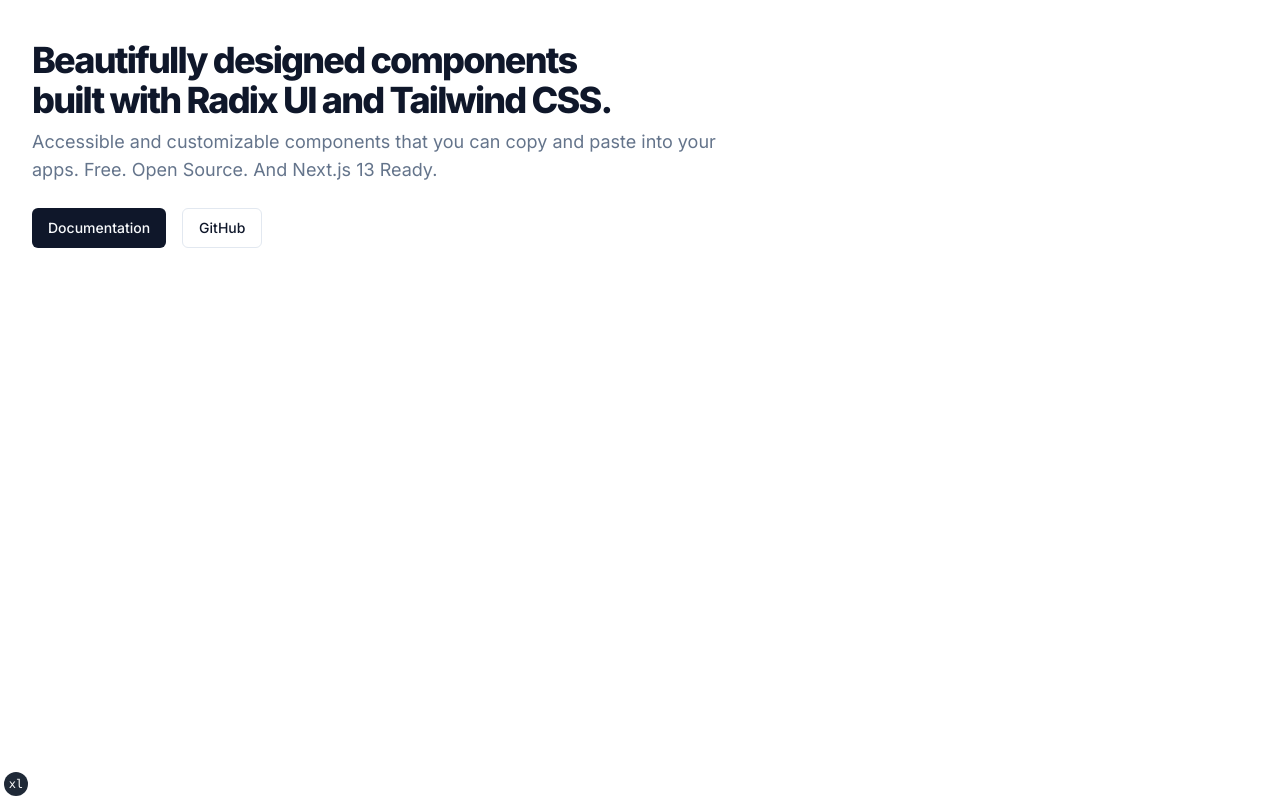
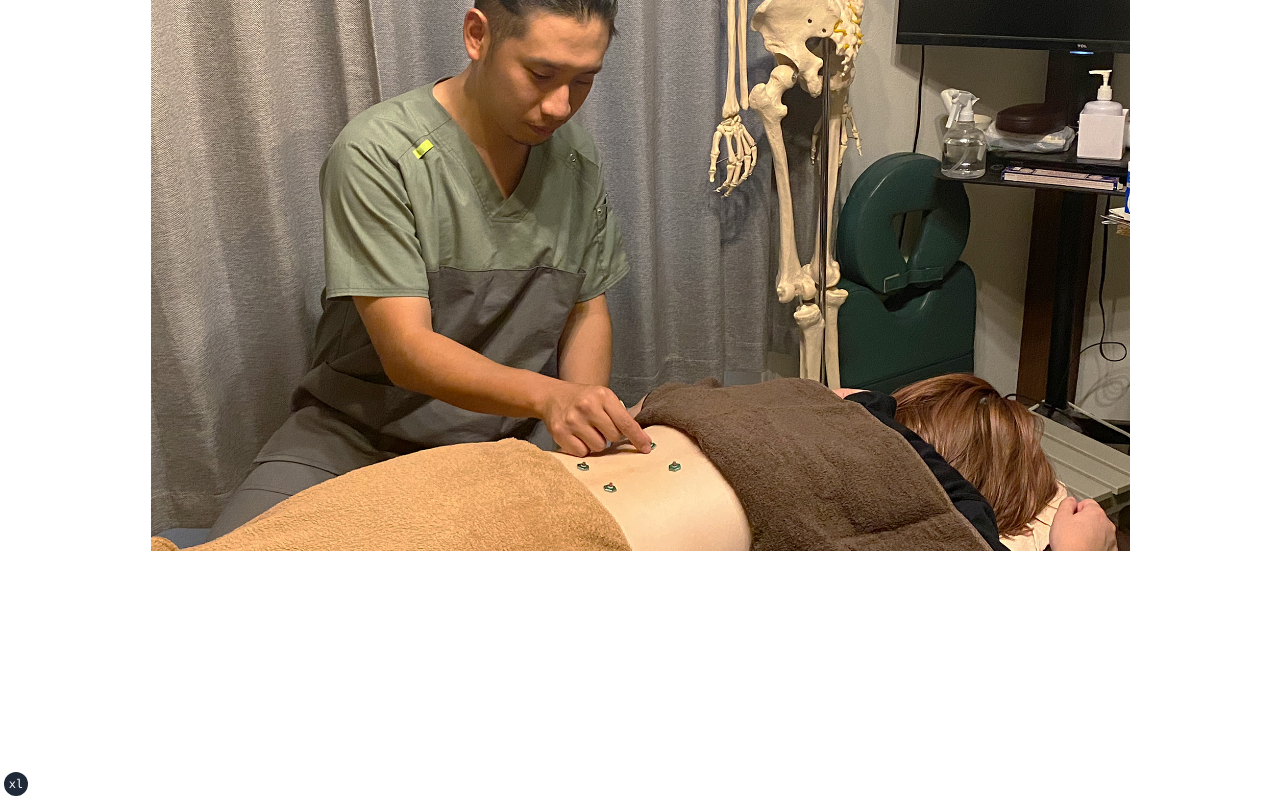
Before and after one commit to kotaro1574/shigeuchi-shinkyu-site, a Next.js app: page / in a window 1280 px wide. Built offline with nearby package versions, Linux system fonts and the light colour scheme.

Commit message:
create: main-carousel

```diff
--- a/app/page.tsx
+++ b/app/page.tsx
@@ -1,39 +1,10 @@
-import Link from "next/link"
-
-import { siteConfig } from "@/config/site"
-import { buttonVariants } from "@/components/ui/button"
+import { MainCarousel } from "@/components/main-carouse"
 
 export default function IndexPage() {
   return (
-    <section className="container grid items-center gap-6 pb-8 pt-6 md:py-10">
-      <div className="flex max-w-[980px] flex-col items-start gap-2">
-        <h1 className="text-3xl font-extrabold leading-tight tracking-tighter md:text-4xl">
-          Beautifully designed components <br className="hidden sm:inline" />
-          built with Radix UI and Tailwind CSS.
-        </h1>
-        <p className="max-w-[700px] text-lg text-muted-foreground">
-          Accessible and customizable components that you can copy and paste
-          into your apps. Free. Open Source. And Next.js 13 Ready.
-        </p>
-      </div>
-      <div className="flex gap-4">
-        <Link
-          href={siteConfig.links.docs}
-          target="_blank"
-          rel="noreferrer"
-          className={buttonVariants()}
-        >
-          Documentation
-        </Link>
-        <Link
-          target="_blank"
-          rel="noreferrer"
-          href={siteConfig.links.github}
-          className={buttonVariants({ variant: "outline" })}
-        >
-          GitHub
-        </Link>
-      </div>
-    </section>
+    <div className="mx-auto max-w-[980px]">
+      <MainCarousel />
+      <section className="container grid items-center gap-6 pb-8 pt-6 md:py-10"></section>
+    </div>
   )
 }
--- /dev/null
+++ b/components/main-carouse.tsx
@@ -0,0 +1,48 @@
+"use client"
+
+import { useRef } from "react"
+import Image from "next/image"
+import Autoplay from "embla-carousel-autoplay"
+
+import {
+  Carousel,
+  CarouselContent,
+  CarouselItem,
+} from "@/components/ui/carousel"
+
+import { AspectRatio } from "./ui/aspect-ratio"
+
+const carouselItems = [
+  "/images/mainVisual1.jpg",
+  "/images/mainVisual2.jpg",
+  "/images/mainVisual3.jpg",
+  "/images/mainVisual4.jpg",
+]
+
+export function MainCarousel() {
+  const plugin = useRef(Autoplay({ delay: 4000, stopOnInteraction: true }))
+  return (
+    <Carousel
+      plugins={[plugin.current]}
+      opts={{
+        loop: true,
+      }}
+    >
+      <CarouselContent>
+        {carouselItems.map((item, index) => (
+          <CarouselItem key={index}>
+            <AspectRatio ratio={16 / 9}>
+              <Image
+                src={item}
+                priority={index === 0}
+                alt="main visual"
+                fill
+                className="object-cover"
+              />
+            </AspectRatio>
+          </CarouselItem>
+        ))}
+      </CarouselContent>
+    </Carousel>
+  )
+}
--- /dev/null
+++ b/components/ui/aspect-ratio.tsx
@@ -0,0 +1,5 @@
+import * as AspectRatioPrimitive from "@radix-ui/react-aspect-ratio"
+
+const AspectRatio = AspectRatioPrimitive.Root
+
+export { AspectRatio }
--- /dev/null
+++ b/components/ui/carousel.tsx
@@ -0,0 +1,260 @@
+import * as React from "react"
+import useEmblaCarousel, {
+  type UseEmblaCarouselType,
+} from "embla-carousel-react"
+import { ArrowLeft, ArrowRight } from "lucide-react"
+
+import { cn } from "@/lib/utils"
+import { Button } from "@/components/ui/button"
+
+type CarouselApi = UseEmblaCarouselType[1]
+type UseCarouselParameters = Parameters<typeof useEmblaCarousel>
+type CarouselOptions = UseCarouselParameters[0]
+type CarouselPlugin = UseCarouselParameters[1]
+
+type CarouselProps = {
+  opts?: CarouselOptions
+  plugins?: CarouselPlugin
+  orientation?: "horizontal" | "vertical"
+  setApi?: (api: CarouselApi) => void
+}
+
+type CarouselContextProps = {
+  carouselRef: ReturnType<typeof useEmblaCarousel>[0]
+  api: ReturnType<typeof useEmblaCarousel>[1]
+  scrollPrev: () => void
+  scrollNext: () => void
+  canScrollPrev: boolean
+  canScrollNext: boolean
+} & CarouselProps
+
+const CarouselContext = React.createContext<CarouselContextProps | null>(null)
+
+function useCarousel() {
+  const context = React.useContext(CarouselContext)
+
+  if (!context) {
+    throw new Error("useCarousel must be used within a <Carousel />")
+  }
+
+  return context
+}
+
+const Carousel = React.forwardRef<
+  HTMLDivElement,
+  React.HTMLAttributes<HTMLDivElement> & CarouselProps
+>(
+  (
+    {
+      orientation = "horizontal",
+      opts,
+      setApi,
+      plugins,
+      className,
+      children,
+      ...props
+    },
+    ref
+  ) => {
+    const [carouselRef, api] = useEmblaCarousel(
+      {
+        ...opts,
+        axis: orientation === "horizontal" ? "x" : "y",
+      },
+      plugins
+    )
+    const [canScrollPrev, setCanScrollPrev] = React.useState(false)
+    const [canScrollNext, setCanScrollNext] = React.useState(false)
+
+    const onSelect = React.useCallback((api: CarouselApi) => {
+      if (!api) {
+        return
+      }
+
+      setCanScrollPrev(api.canScrollPrev())
+      setCanScrollNext(api.canScrollNext())
+    }, [])
+
+    const scrollPrev = React.useCallback(() => {
+      api?.scrollPrev()
+    }, [api])
+
+    const scrollNext = React.useCallback(() => {
+      api?.scrollNext()
+    }, [api])
+
+    const handleKeyDown = React.useCallback(
+      (event: React.KeyboardEvent<HTMLDivElement>) => {
+        if (event.key === "ArrowLeft") {
+          event.preventDefault()
+          scrollPrev()
+        } else if (event.key === "ArrowRight") {
+          event.preventDefault()
+          scrollNext()
+        }
+      },
+      [scrollPrev, scrollNext]
+    )
+
+    React.useEffect(() => {
+      if (!api || !setApi) {
+        return
+      }
+
+      setApi(api)
+    }, [api, setApi])
+
+    React.useEffect(() => {
+      if (!api) {
+        return
+      }
+
+      onSelect(api)
+      api.on("reInit", onSelect)
+      api.on("select", onSelect)
+
+      return () => {
+        api?.off("select", onSelect)
+      }
+    }, [api, onSelect])
+
+    return (
+      <CarouselContext.Provider
+        value={{
+          carouselRef,
+          api: api,
+          opts,
+          orientation:
+            orientation || (opts?.axis === "y" ? "vertical" : "horizontal"),
+          scrollPrev,
+          scrollNext,
+          canScrollPrev,
+          canScrollNext,
+        }}
+      >
+        <div
+          ref={ref}
+          onKeyDownCapture={handleKeyDown}
+          className={cn("relative", className)}
+          role="region"
+          aria-roledescription="carousel"
+          {...props}
+        >
+          {children}
+        </div>
+      </CarouselContext.Provider>
+    )
+  }
+)
+Carousel.displayName = "Carousel"
+
+const CarouselContent = React.forwardRef<
+  HTMLDivElement,
+  React.HTMLAttributes<HTMLDivElement>
+>(({ className, ...props }, ref) => {
+  const { carouselRef, orientation } = useCarousel()
+
+  return (
+    <div ref={carouselRef} className="overflow-hidden">
+      <div
+        ref={ref}
+        className={cn(
+          "flex",
+          orientation === "horizontal" ? "-ml-4" : "-mt-4 flex-col",
+          className
+        )}
+        {...props}
+      />
+    </div>
+  )
+})
+CarouselContent.displayName = "CarouselContent"
+
+const CarouselItem = React.forwardRef<
+  HTMLDivElement,
+  React.HTMLAttributes<HTMLDivElement>
+>(({ className, ...props }, ref) => {
+  const { orientation } = useCarousel()
+
+  return (
+    <div
+      ref={ref}
+      role="group"
+      aria-roledescription="slide"
+      className={cn(
+        "min-w-0 shrink-0 grow-0 basis-full",
+        orientation === "horizontal" ? "pl-4" : "pt-4",
+        className
+      )}
+      {...props}
+    />
+  )
+})
+CarouselItem.displayName = "CarouselItem"
+
+const CarouselPrevious = React.forwardRef<
+  HTMLButtonElement,
+  React.ComponentProps<typeof Button>
+>(({ className, variant = "outline", size = "icon", ...props }, ref) => {
+  const { orientation, scrollPrev, canScrollPrev } = useCarousel()
+
+  return (
+    <Button
+      ref={ref}
+      variant={variant}
+      size={size}
+      className={cn(
+        "absolute  h-8 w-8 rounded-full",
+        orientation === "horizontal"
+          ? "-left-12 top-1/2 -translate-y-1/2"
+          : "-top-12 left-1/2 -translate-x-1/2 rotate-90",
+        className
+      )}
+      disabled={!canScrollPrev}
+      onClick={scrollPrev}
+      {...props}
+    >
+      <ArrowLeft className="h-4 w-4" />
+      <span className="sr-only">Previous slide</span>
+    </Button>
+  )
+})
+CarouselPrevious.displayName = "CarouselPrevious"
+
+const CarouselNext = React.forwardRef<
+  HTMLButtonElement,
+  React.ComponentProps<typeof Button>
+>(({ className, variant = "outline", size = "icon", ...props }, ref) => {
+  const { orientation, scrollNext, canScrollNext } = useCarousel()
+
+  return (
+    <Button
+      ref={ref}
+      variant={variant}
+      size={size}
+      className={cn(
+        "absolute h-8 w-8 rounded-full",
+        orientation === "horizontal"
+          ? "-right-12 top-1/2 -translate-y-1/2"
+          : "-bottom-12 left-1/2 -translate-x-1/2 rotate-90",
+        className
+      )}
+      disabled={!canScrollNext}
+      onClick={scrollNext}
+      {...props}
+    >
+      <ArrowRight className="h-4 w-4" />
+      <span className="sr-only">Next slide</span>
+    </Button>
+  )
+})
+CarouselNext.displayName = "CarouselNext"
+
+export {
+  type CarouselApi,
+  Carousel,
+  CarouselContent,
+  CarouselItem,
+  CarouselPrevious,
+  CarouselNext,
+}
--- a/package.json
+++ b/package.json
@@ -14,9 +14,12 @@
     "format:check": "prettier --check \"**/*.{ts,tsx,mdx}\" --cache"
   },
   "dependencies": {
+    "@radix-ui/react-aspect-ratio": "^1.0.3",
     "@radix-ui/react-slot": "^1.0.2",
     "class-variance-authority": "^0.4.0",
     "clsx": "^1.2.1",
+    "embla-carousel-autoplay": "^8.0.0",
+    "embla-carousel-react": "^8.0.0",
     "lucide-react": "0.105.0-alpha.4",
     "next": "^13.4.8",
     "next-themes": "^0.2.1",
```
Also changed, not shown: 1 other file (tests, documents, lock files or other folders).
